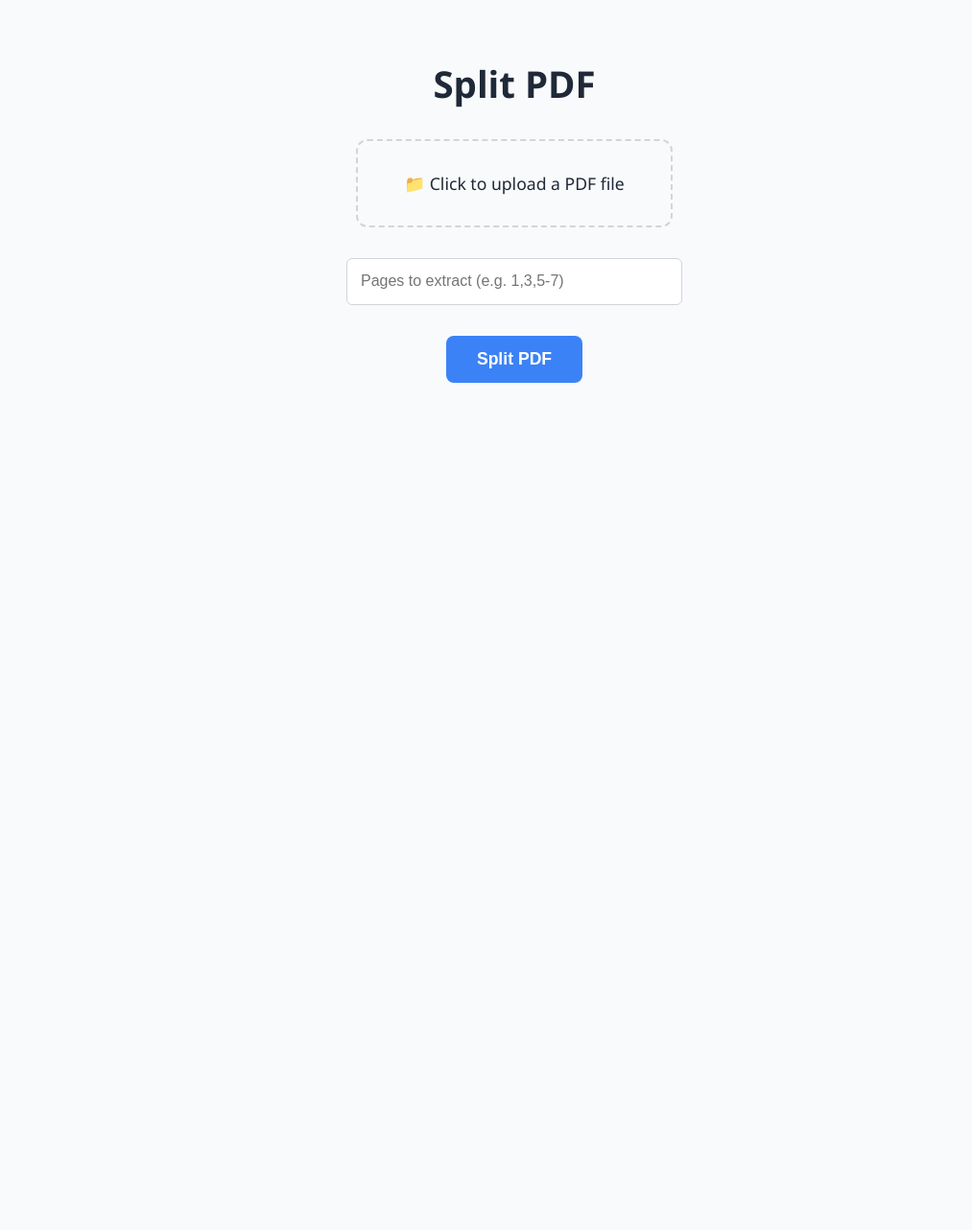
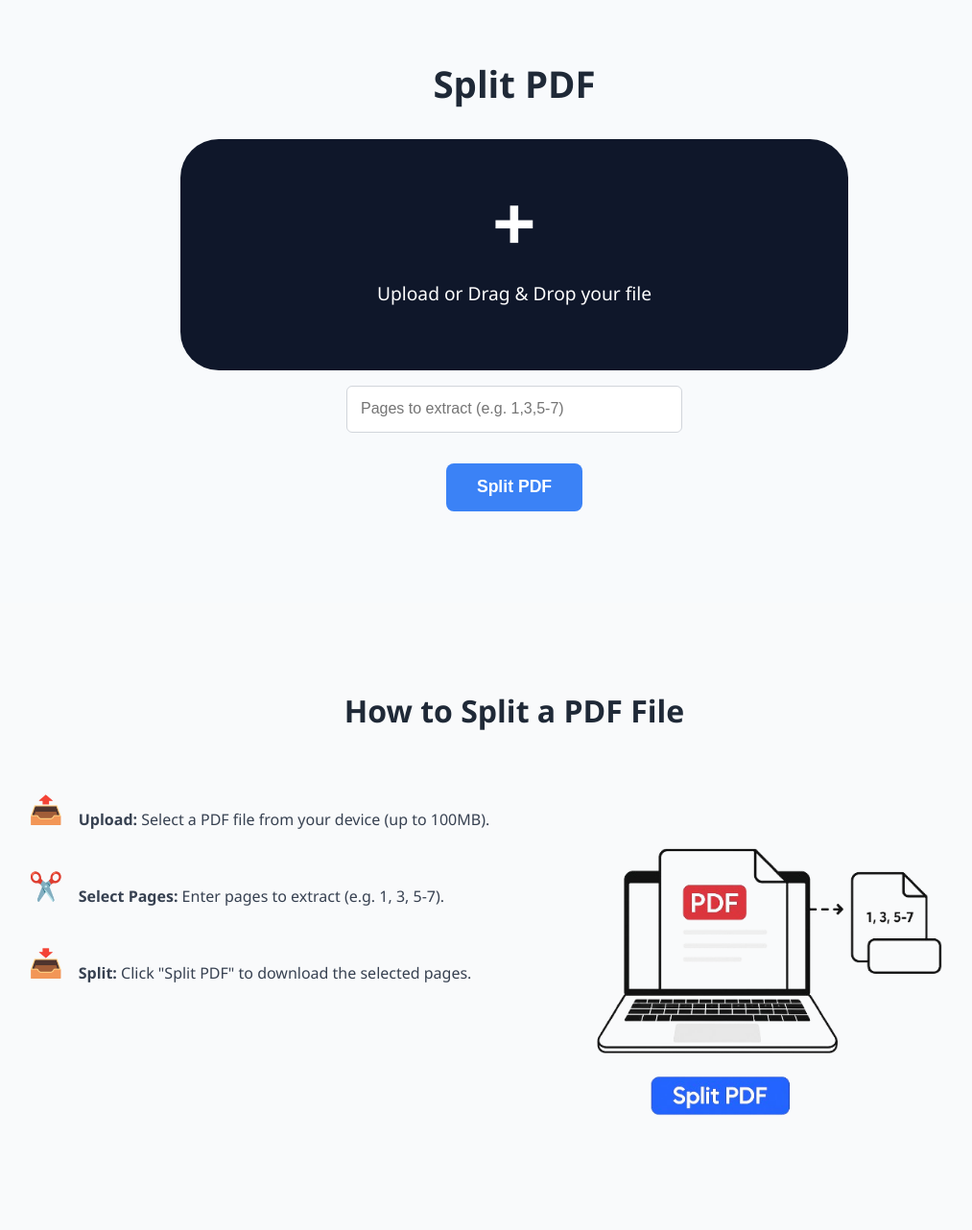
Before and after one commit to disururathnayake/QuickConverter, a React app in the folder client/: page /split-pdf in a window 1280 px wide. Shown: the part 126-1408 px from the top of the page at 96% size, without its empty margins (104-1117 px from the left). Before the commit the page ends 800 px from the top, so only its background shows below. Built offline with nearby package versions, Linux system fonts and the light colour scheme.

Commit message:
split guide

```diff
--- a/client/src/Mergepdf.jsx
+++ b/client/src/Mergepdf.jsx
@@ -187,7 +187,7 @@ function Mergepdf() {
 
                         <div className="step">
                             <span className="step-icon">📥</span>
-                            <p><strong>Merge:</strong> Click “Merge PDFs” to combine and download.</p>
+                            <p><strong>Merge:</strong> Click “Merge & Download” to combine and download.</p>
                         </div>
                     </div>
 
--- a/client/src/Splitpdf.css
+++ b/client/src/Splitpdf.css
@@ -111,3 +111,43 @@
     color: #10b981;
     text-decoration: none;
   }
+  .custom-upload {
+    display: flex;
+    flex-direction: column;
+    align-items: center;
+    background-color: #0f172a;
+    color: white;
+    padding: 3rem;
+    border-radius: 40px;
+    position: relative;
+    cursor: pointer;
+    text-align: center;
+  }
+
+  /* .upload-circle {
+    background-color: white;
+    color: #111;
+    width: 80px;
+    height: 80px;
+    border-radius: 50%;
+    font-size: 2.5rem;
+    display: flex;
+    align-items: center;
+    justify-content: center;
+    margin-bottom: 1rem;
+    box-shadow: 2px 2px 0 #444;
+    z-index: 1;
+  } */
+
+  .plus-icon {
+    font-weight: 700;
+    font-size: 5rem;
+    color: #ffffff;
+    line-height: 1;
+  }
+  .guide-image img {
+    width: 100%;
+    max-width: 80%;
+    height: auto;
+    object-fit: contain;
+}
--- a/client/src/Splitpdf.jsx
+++ b/client/src/Splitpdf.jsx
@@ -4,6 +4,7 @@ import "./Splitpdf.css";
 import usePageTitle from "./hooks/usePageTitle";
 import { API_BASE_URL } from "./config";
 import { Helmet } from "react-helmet";
+import splitGuideImg from "./assets/split-guide.png";
 
 function Splitpdf() {
   usePageTitle("Split PDF | Quick Converter");
@@ -49,8 +50,14 @@ function Splitpdf() {
     <>
       <Helmet>
         <title>Split PDF Pages | Quick Converter</title>
-        <meta name="description" content="Split selected pages from your PDF document with ease. Quick, simple and free PDF splitting." />
-        <meta name="keywords" content="split pdf, extract pdf pages, pdf splitter, free pdf tool, quick converter" />
+        <meta
+          name="description"
+          content="Split selected pages from your PDF document with ease. Quick, simple and free PDF splitting."
+        />
+        <meta
+          name="keywords"
+          content="split pdf, extract pdf pages, pdf splitter, free pdf tool, quick converter"
+        />
       </Helmet>
 
       <Navbar />
@@ -60,10 +67,11 @@ function Splitpdf() {
 
         <form onSubmit={handleSubmit} className="upload-form">
           <div className="upload-section">
-            <label className="upload-box">
+            <label className="custom-upload">
               <input
                 type="file"
                 accept="application/pdf"
+                hidden
                 onChange={(e) => {
                   const selectedFile = e.target.files[0];
                   if (selectedFile && selectedFile.type !== "application/pdf") {
@@ -75,13 +83,11 @@ function Splitpdf() {
                   setFile(selectedFile);
                   setError("");
                 }}
-                hidden
               />
-              {file ? (
-                <span className="file-name">✅ {file.name}</span>
-              ) : (
-                <span>📁 Click to upload a PDF file</span>
-              )}
+              <div className="upload-circle">
+                <span className="plus-icon">+</span>
+              </div>
+              <p>{file ? `✅ ${file.name}` : "Upload or Drag & Drop your file"}</p>
             </label>
 
             <input
@@ -113,6 +119,38 @@ function Splitpdf() {
           </a>
         )}
       </div>
+
+      <section className="guide-section">
+        <h2 className="guide-heading">How to Split a PDF File</h2>
+        <div className="guide-content">
+          <div className="guide-steps">
+            <div className="step">
+              <span className="step-icon">📤</span>
+              <p>
+                <strong>Upload:</strong> Select a PDF file from your device (up to 100MB).
+              </p>
+            </div>
+
+            <div className="step">
+              <span className="step-icon">✂️</span>
+              <p>
+                <strong>Select Pages:</strong> Enter pages to extract (e.g. 1, 3, 5-7).
+              </p>
+            </div>
+
+            <div className="step">
+              <span className="step-icon">📥</span>
+              <p>
+                <strong>Split:</strong> Click "Split PDF" to download the selected pages.
+              </p>
+            </div>
+          </div>
+
+          <div className="guide-image">
+            <img src={splitGuideImg} alt="Split PDF guide illustration" />
+          </div>
+        </div>
+      </section>
     </>
   );
 }
```
Also changed, not shown: client/src/assets/split-guide.png (added).
